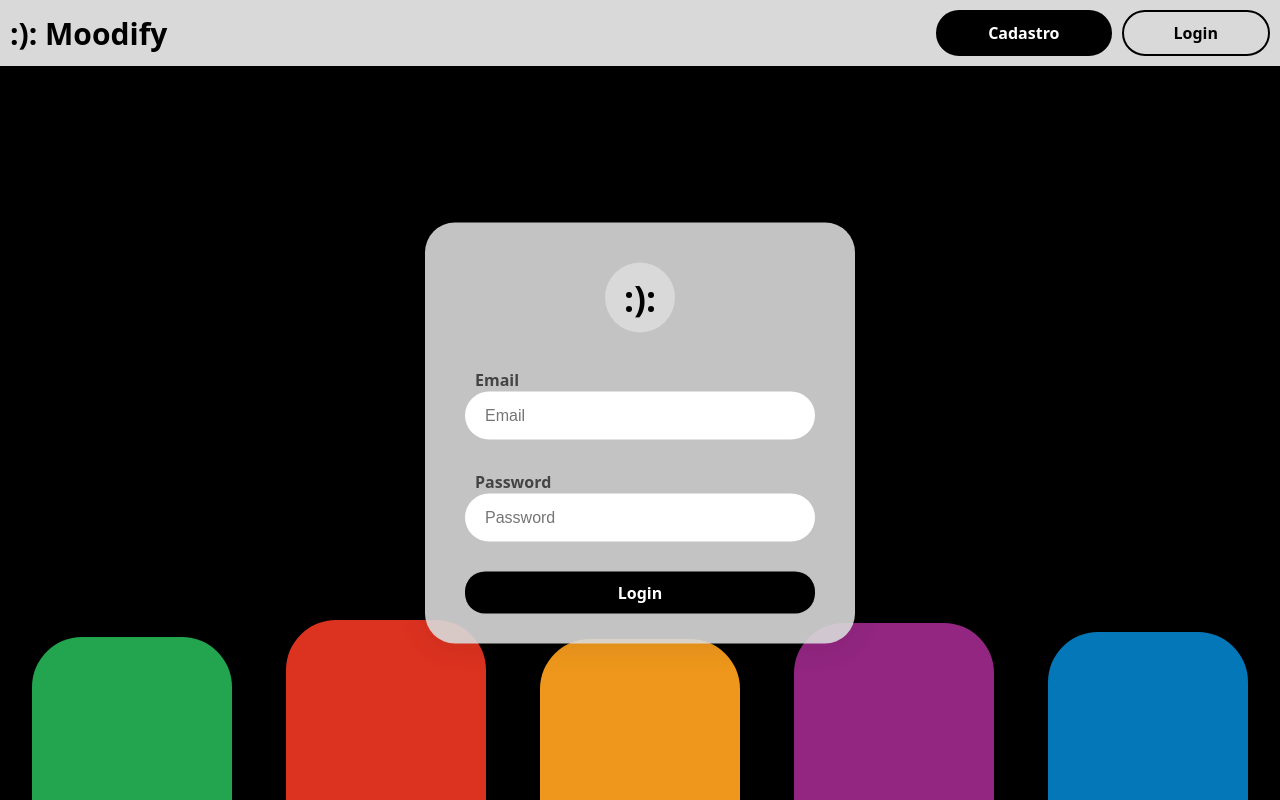
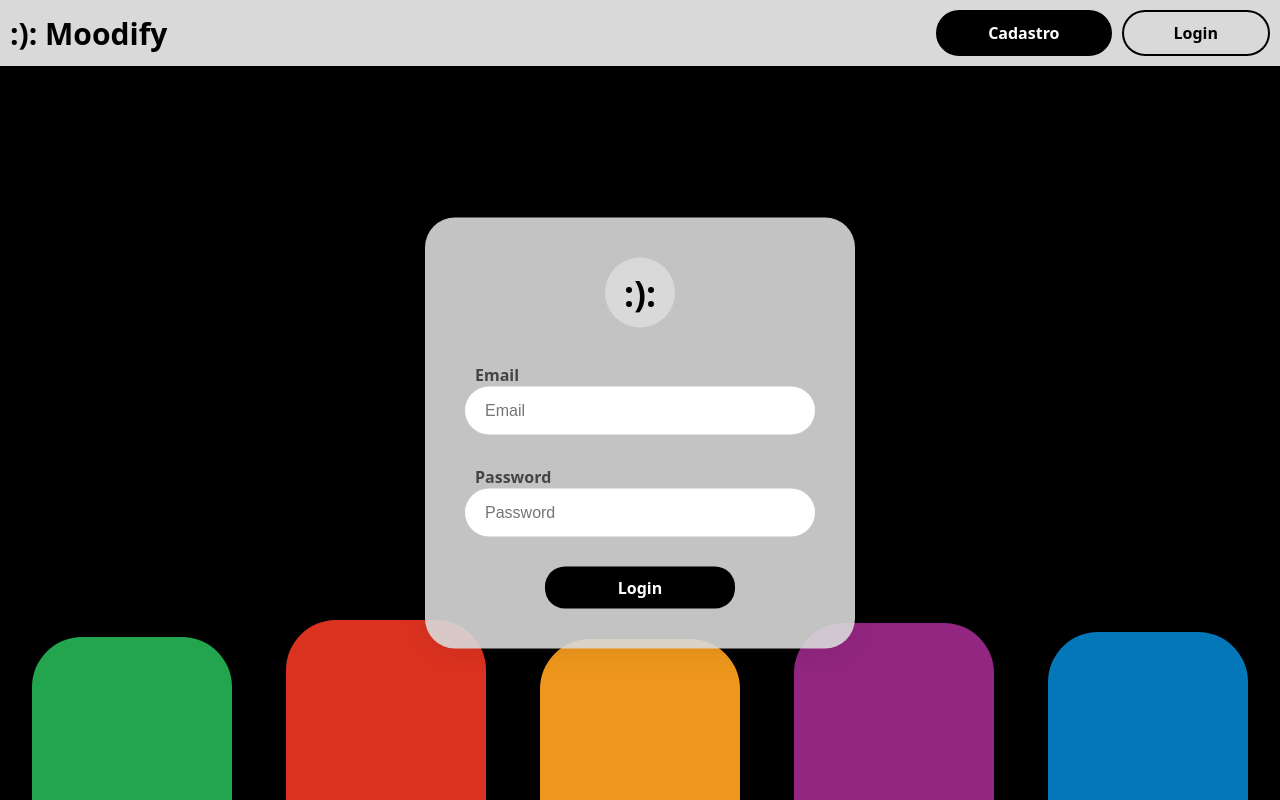
Before and after one commit to codecomnick/moodify, a React (Vite) app: page /login in a window 1280 px wide. Built offline with nearby package versions, Linux system fonts and the light colour scheme.

Commit message:
:bug:fix: Correção no login

```diff
--- a/src/pages/Home.css
+++ b/src/pages/Home.css
@@ -195,7 +195,7 @@
   padding: 10px 40px;
   font-size: 1rem;
   font-weight: bold;
-  margin-top: 10px;
+  margin: 10px 7cap;
   cursor: pointer;
   transition: all 0.3s;
 }
```
